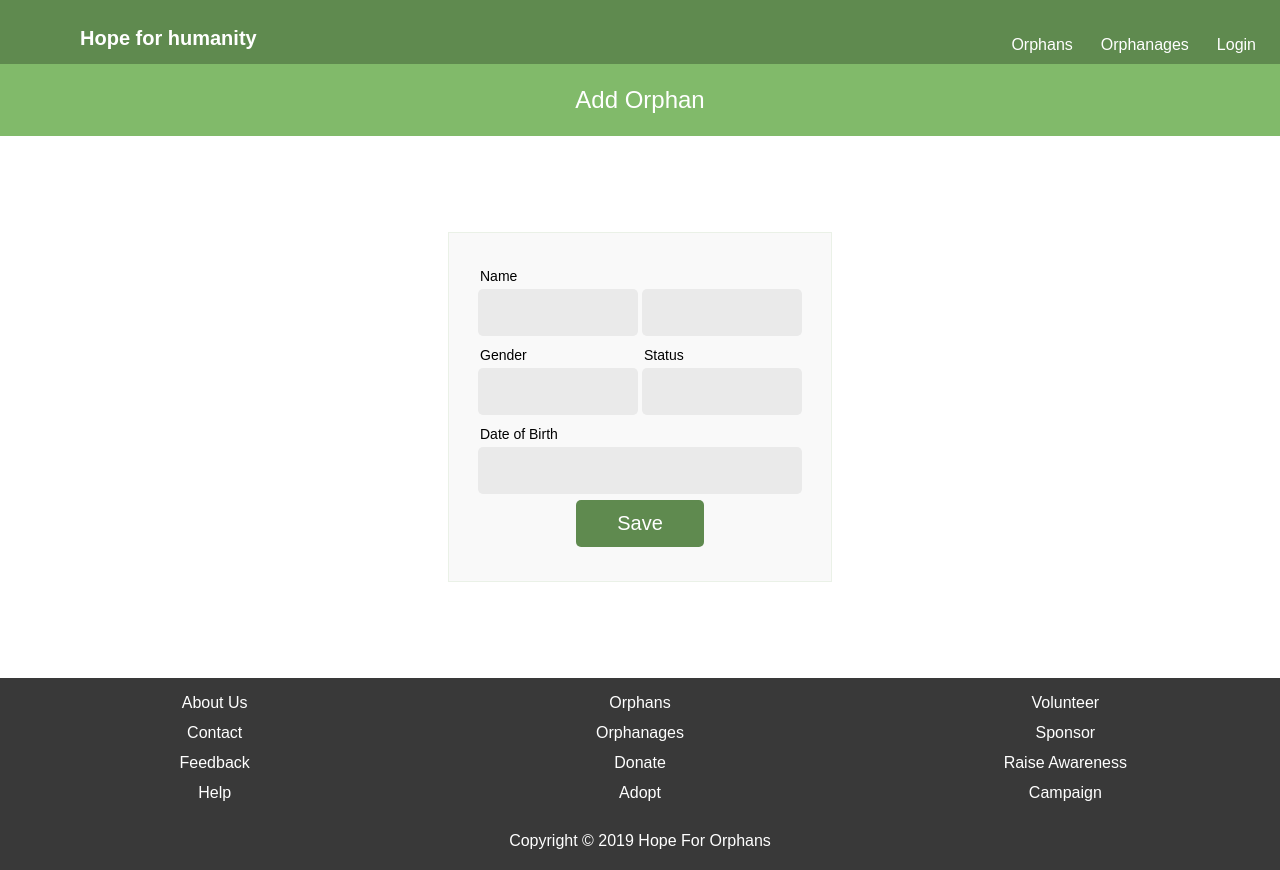
After one commit to yehyaumar/HopeForOrphans, a Django app: template templates/add_orphan_form.html in a window 1280 px wide. The commit adds this page. Run offline with Django 3.2, Linux system fonts and the light colour scheme; the template is opened without the code that fills it: most values are stand-ins (such as "Sample title", 1, 10 or a date in 2020); form fields are guessed from the names that the template uses; some libraries are stand-ins or nearby versions.

Commit message:
Added 'add orphan' and profile form fix

```diff
--- a/home/models.py
+++ b/home/models.py
@@ -28,7 +28,8 @@ class Orphan(models.Model):
     gender = models.CharField(
         max_length=1,
         choices=GENDER_CHOICE,
-        help_text='Gender'
+        help_text='Gender',
+        default='m',
     )
 
     orphanage = models.ForeignKey('Orphanage', on_delete=models.CASCADE)
--- a/static/base_style.css
+++ b/static/base_style.css
@@ -196,6 +196,12 @@ a {
 
 }
 
+.col-label{
+    text-align: left;
+    font-size: 14px;
+    padding: 6px 0 0 2px;
+}
+
 .heading-dropdowns{
     cursor: pointer;
 }
@@ -220,16 +226,23 @@ a {
 .signup-form-wrap{
     margin: 6rem 30%;
 }
+.orphan-form-wrap{
+   margin: 6rem 35%;
+}
 
 form {
     text-align: center;
     display: inline-block;
-
-
 }
 
 .date-time-div{
     display: flex;
+
+}
+
+.date-time{
+    font-size: 16px;
+    margin: 1px;
 
 }
 
@@ -246,10 +259,16 @@ textarea, input, select{
 select{
     font-size: 18px;
     width: 100%;
-    flex-grow: 1;
+    /*flex-grow: 1;*/
+}
 
+/*#id_dob_day{*/
+/*    width: 60%;*/
+/*}*/
+/*#id_dob_month{*/
+/*    width: 85%;*/
+/*}*/
 
-}
 select::-ms-expand {
     display: none;
 }
--- /dev/null
+++ b/templates/add_orphan_form.html
@@ -0,0 +1,58 @@
+{% extends 'base_generic.html' %}
+
+{% block content %}
+    <div class="sub-title">
+        Add Orphan
+        {#        <a class="link-in-subtitle-bar" href="{% url 'add-orphan' %}">Add Orphan</a>#}
+
+    </div>
+
+
+    <div class="form-wrap-div orphan-form-wrap">
+        <form method="post">
+            {% csrf_token %}
+
+
+            {% if orphan_form.errors %}
+                <p class="form-error">{{ orphan_form.errors }}</p> <br>
+            {% endif %}
+
+            <table>
+                <tr><td colspan="2" class="col-label">Name</td></tr>
+                <tr>
+                    <td>{{ orphan_form.first_name }}</td>
+                    <td>{{ orphan_form.last_name }}</td>
+                </tr>
+                <tr>
+                    <td class="col-label">
+                        Gender
+                    </td>
+
+                    <td class="col-label">
+                        Status
+                    </td>
+                </tr>
+                <tr>
+                    <td>{{ orphan_form.gender }}</td>
+                    <td>
+                        {{ orphan_form.status }}
+                    </td>
+
+                </tr>
+                <tr><td colspan="2" class="col-label">Date of Birth</td></tr>
+
+                <tr>
+                    <td colspan="2">
+                        <div class="date-time-div">{{ orphan_form.dob }}</div>
+                    </td>
+                </tr>
+                <tr>
+                    <td colspan="2" class="submit-td">
+                        <input type="submit" value="Save">
+
+                    </td>
+                </tr>
+            </table>
+        </form>
+    </div>
+{% endblock %}
--- a/templates/registration/login.html
+++ b/templates/registration/login.html
@@ -44,7 +44,6 @@
             <a id="lost_pass_link" href="{% url 'signup' %}">Lost password?</a>
 
         </form>
-        <br>
 
 
     </div>
```
Also changed, not shown: home/forms.py (+8 -2 lines), home/views.py (+18 -3 lines), templates/edit_profile.html (+26 -12 lines), home/migrations/0008_auto_20190609_1721.py (added).
